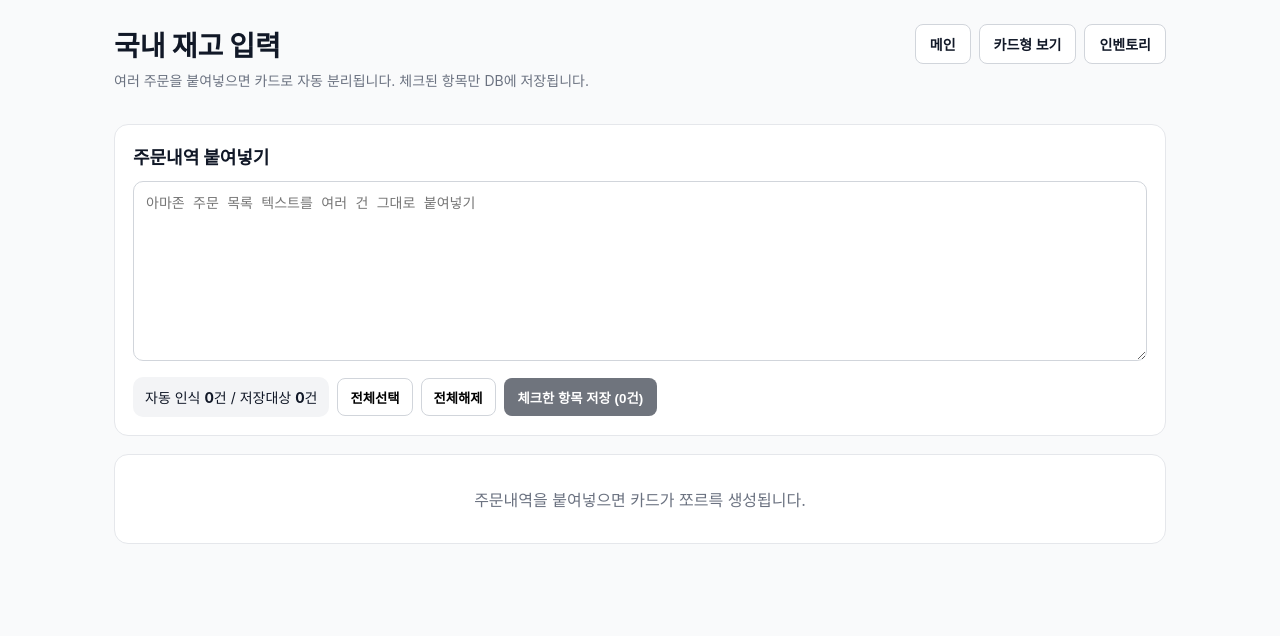
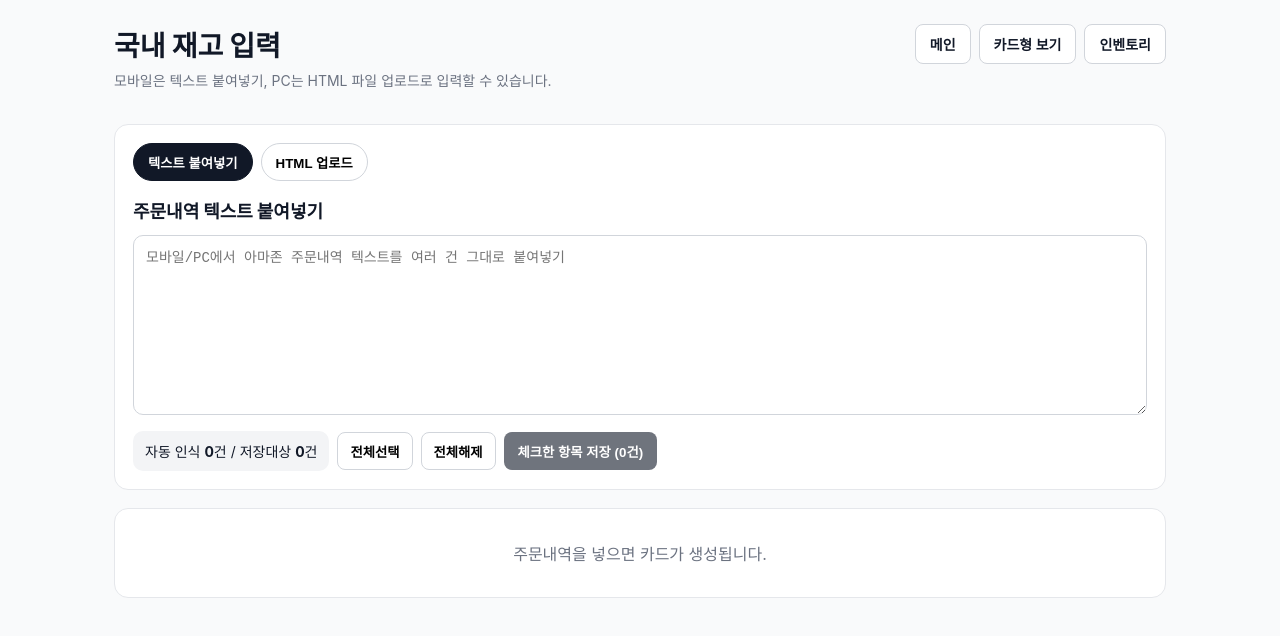
Before and after one commit to ddogagak/shipping, a Next.js app in the folder web/: page /domestic-inventory-input in a window 1280 px wide. Shown: the top 636 px of the page. Built offline with nearby package versions, Linux system fonts and the light colour scheme.

Commit message:
Update page.tsx

```diff
--- a/web/src/app/domestic-inventory-input/page.tsx
+++ b/web/src/app/domestic-inventory-input/page.tsx
@@ -26,17 +26,24 @@ type PreviewItem = {
   saved?: boolean;
 };
 
+type InputMode = "text" | "html";
+
 const statusList: InventoryStatus[] = ["입고전", "입고완료", "판매중", "판매완료", "보류"];
 const typeList = ["아크릴", "지류", "뱃지", "피규어", "키링", "기타"];
 const seriesList = ["헌터헌터", "귀멸의칼날", "나의히어로아카데미아", "프리렌", "진격의거인", "기타"];
 
 export default function DomesticInventoryInputPage() {
+  const [inputMode, setInputMode] = useState<InputMode>("text");
   const [rawText, setRawText] = useState("");
+  const [htmlText, setHtmlText] = useState("");
   const [items, setItems] = useState<PreviewItem[]>([]);
   const [saveMessage, setSaveMessage] = useState("");
   const [isSaving, setIsSaving] = useState(false);
 
-  const parsedItems = useMemo(() => parseAmazonOrders(rawText), [rawText]);
+  const parsedItems = useMemo(() => {
+    if (inputMode === "html") return parseAmazonHtml(htmlText);
+    return parseAmazonOrders(rawText);
+  }, [inputMode, rawText, htmlText]);
 
   useEffect(() => {
     setItems(parsedItems);
@@ -44,7 +51,11 @@ export default function DomesticInventoryInputPage() {
 
   const checkedCount = items.filter((item) => item.checked && !item.saved).length;
 
-  const updateItem = (localId: string, field: keyof PreviewItem, value: string | boolean) => {
+  const updateItem = (
+    localId: string,
+    field: keyof PreviewItem,
+    value: string | boolean
+  ) => {
     setItems((prev) =>
       prev.map((item) => {
         if (item.local_id !== localId) return item;
@@ -66,6 +77,14 @@ export default function DomesticInventoryInputPage() {
 
   const toggleAll = (checked: boolean) => {
     setItems((prev) => prev.map((item) => ({ ...item, checked })));
+  };
+
+  const handleHtmlFile = async (file?: File) => {
+    if (!file) return;
+
+    const text = await file.text();
+    setInputMode("html");
+    setHtmlText(text);
   };
 
   const saveSelected = async () => {
@@ -115,7 +134,7 @@ export default function DomesticInventoryInputPage() {
         <div>
           <h1 style={titleStyle}>국내 재고 입력</h1>
           <p style={subTextStyle}>
-            여러 주문을 붙여넣으면 카드로 자동 분리됩니다. 체크된 항목만 DB에 저장됩니다.
+            모바일은 텍스트 붙여넣기, PC는 HTML 파일 업로드로 입력할 수 있습니다.
           </p>
         </div>
 
@@ -127,14 +146,51 @@ export default function DomesticInventoryInputPage() {
       </div>
 
       <section style={inputPanelStyle}>
-        <h2 style={panelTitleStyle}>주문내역 붙여넣기</h2>
+        <div style={modeButtonRowStyle}>
+          <button
+            type="button"
+            onClick={() => setInputMode("text")}
+            style={inputMode === "text" ? activeModeButtonStyle : modeButtonStyle}
+          >
+            텍스트 붙여넣기
+          </button>
 
+          <button
+            type="button"
+            onClick={() => setInputMode("html")}
+            style={inputMode === "html" ? activeModeButtonStyle : modeButtonStyle}
+          >
+            HTML 업로드
+          </button>
+        </div>
+
+        {inputMode === "text" ? (
+          <>
+            <h2 style={panelTitleStyle}>주문내역 텍스트 붙여넣기</h2>
             <textarea
               value={rawText}
               onChange={(e) => setRawText(e.target.value)}
-          placeholder="아마존 주문 목록 텍스트를 여러 건 그대로 붙여넣기"
+              placeholder="모바일/PC에서 아마존 주문내역 텍스트를 여러 건 그대로 붙여넣기"
               style={rawTextareaStyle}
             />
+          </>
+        ) : (
+          <>
+            <h2 style={panelTitleStyle}>아마존 주문 HTML 업로드</h2>
+            <input
+              type="file"
+              accept=".html,.htm,text/html"
+              onChange={(e) => handleHtmlFile(e.target.files?.[0])}
+              style={fileInputStyle}
+            />
+            <textarea
+              value={htmlText}
+              onChange={(e) => setHtmlText(e.target.value)}
+              placeholder="또는 HTML 내용을 직접 붙여넣기"
+              style={rawTextareaStyle}
+            />
+          </>
+        )}
 
         <div style={controlBarStyle}>
           <div style={summaryBoxStyle}>
@@ -169,7 +225,7 @@ export default function DomesticInventoryInputPage() {
 
       <section style={cardsSectionStyle}>
         {items.length === 0 ? (
-          <div style={emptyStyle}>주문내역을 붙여넣으면 카드가 쪼르륵 생성됩니다.</div>
+          <div style={emptyStyle}>주문내역을 넣으면 카드가 생성됩니다.</div>
         ) : (
           items.map((item, index) => (
             <article key={item.local_id} style={compactCardStyle}>
@@ -292,6 +348,116 @@ export default function DomesticInventoryInputPage() {
   );
 }
 
+function parseAmazonHtml(htmlText: string): PreviewItem[] {
+  if (!htmlText.trim()) return [];
+
+  const parser = new DOMParser();
+  const doc = parser.parseFromString(htmlText, "text/html");
+  const text = doc.body?.innerText ?? "";
+  const items = parseAmazonOrders(text);
+  const imageInfos = extractImageInfosFromHtml(doc);
+
+  return items.map((item, index) => {
+    const matched =
+      imageInfos.find((info) => isSameOrSimilarTitle(info.title, item.item_name)) ??
+      imageInfos[index];
+
+    return {
+      ...item,
+      image_url: matched?.imageUrl ?? item.image_url,
+      quantity: matched?.quantity ?? item.quantity,
+    };
+  });
+}
+
+function extractImageInfosFromHtml(doc: Document) {
+  const imgs = Array.from(doc.querySelectorAll("img"));
+
+  return imgs
+    .map((img) => {
+      const alt = img.getAttribute("alt")?.trim() ?? "";
+      const hires = img.getAttribute("data-a-hires")?.trim() ?? "";
+      const src = img.getAttribute("src")?.trim() ?? "";
+
+      let imageUrl = hires || src;
+
+      if (imageUrl.startsWith("//")) {
+        imageUrl = `https:${imageUrl}`;
+      }
+
+      const ancestorText = getNearbyText(img);
+      const qtyText =
+        findNearbyQuantityText(img) ??
+        ancestorText.match(/product-image__qty[\s\S]{0,50}?(\d+)/i)?.[1] ??
+        "";
+
+      const quantity = qtyText ? Number(qtyText) || 1 : 1;
+
+      return {
+        title: alt,
+        imageUrl,
+        quantity,
+        nearbyText: ancestorText,
+      };
+    })
+    .filter((info) => {
+      if (!info.title || !info.imageUrl) return false;
+
+      const text = `${info.title}\n${info.nearbyText}`;
+
+      if (!/buy it again|view your item|return items|track package|problem with order/i.test(text)) {
+        return false;
+      }
+
+      if (/nav|sprite|logo|timeline|history/i.test(info.imageUrl)) {
+        return false;
+      }
+
+      return true;
+    });
+}
+
+function getNearbyText(el: Element) {
+  let current: Element | null = el;
+  let bestText = "";
+
+  for (let i = 0; i < 8; i += 1) {
+    if (!current) break;
+
+    const text = current.textContent?.trim() ?? "";
+
+    if (text.length > bestText.length) {
+      bestText = text;
+    }
+
+    if (/buy it again|view your item|track package|return items/i.test(text)) {
+      return text;
+    }
+
+    current = current.parentElement;
+  }
+
+  return bestText;
+}
+
+function findNearbyQuantityText(el: Element) {
+  let current: Element | null = el;
+
+  for (let i = 0; i < 8; i += 1) {
+    if (!current) break;
+
+    const qty =
+      current.querySelector(".product-image__qty")?.textContent?.trim() ??
+      current.querySelector("[class*='qty']")?.textContent?.trim();
+
+    if (qty && /^\d+$/.test(qty)) return qty;
+
+    current = current.parentElement;
+  }
+
+  return "";
+}
+
 function parseAmazonOrders(rawText: string): PreviewItem[] {
   const chunks = rawText
     .split(/(?=Order placed\s*\n)/i)
@@ -299,20 +465,35 @@ function parseAmazonOrders(rawText: string): PreviewItem[] {
     .filter((chunk) => chunk.includes("Order #"));
 
   return chunks.flatMap((chunk, index) => {
-    const orderDate = chunk.match(/Order placed\s*\n\s*([A-Za-z]+\s\d{1,2},\s\d{4})/i)?.[1] ?? "";
-    const orderNumber = chunk.match(/Order #\s*([\d-]+)/i)?.[1] ?? "";
-    const totalText = chunk.match(/Total\s*\n\s*¥([\d,]+)/i)?.[1] ?? chunk.match(/Grand Total:\s*¥([\d,]+)/i)?.[1] ?? "0";
+    const orderDate =
+      chunk.match(/Order placed\s*\n\s*([A-Za-z]+\s\d{1,2},\s\d{4})/i)?.[1] ??
+      chunk.match(/ORDER PLACED\s*\n\s*([A-Za-z]+\s\d{1,2},\s\d{4})/i)?.[1] ??
+      "";
+
+    const orderNumber =
+      chunk.match(/Order #\s*([\d-]+)/i)?.[1] ??
+      chunk.match(/ORDER #\s*([\d-]+)/i)?.[1] ??
+      "";
+
+    const totalText =
+      chunk.match(/Total\s*\n\s*¥([\d,]+)/i)?.[1] ??
+      chunk.match(/TOTAL\s*\n\s*¥([\d,]+)/i)?.[1] ??
+      chunk.match(/Grand Total:\s*¥([\d,]+)/i)?.[1] ??
+      "0";
+
     const totalPrice = Number(totalText.replaceAll(",", ""));
-    const shippingText = chunk.match(/Shipping\s*&\s*Handling:\s*¥([\d,]+)/i)?.[1] ?? "0";
+
+    const shippingText =
+      chunk.match(/Shipping\s*&\s*Handling:\s*¥([\d,]+)/i)?.[1] ?? "0";
+
     const shippingFee = Number(shippingText.replaceAll(",", ""));
-
     const itemBlocks = splitItemsInOrderChunk(chunk);
 
     return itemBlocks.map((itemText, itemIndex) => {
       const itemName = extractItemName(itemText);
 
       return {
-        local_id: `${orderNumber || index}-${itemIndex}-${itemName.slice(0, 10)}`,
+        local_id: `${orderNumber || index}-${itemIndex}-${itemName.slice(0, 12)}`,
         checked: true,
         item_name: itemName,
         item_type: detectItemType(itemText),
@@ -326,7 +507,7 @@ function parseAmazonOrders(rawText: string): PreviewItem[] {
         tracking_number: "",
         image_url: "",
         quantity: extractQuantity(itemText, itemName),
-        status: detectInitialStatus(chunk),
+        status: "입고전",
         memo: "",
         raw_text: itemText,
         saved: false,
@@ -393,9 +574,11 @@ function extractItemName(text: string) {
 
   const englishTitle = lines.find((line) => {
     const lower = line.toLowerCase();
+
     if (!/[a-zA-Z]/.test(line)) return false;
     if (line.includes("¥")) return false;
     if (/^\d{3}-\d{7}-\d{7}$/.test(line)) return false;
+
     return !ignoredWords.some((word) => lower.includes(word));
   });
 
@@ -405,25 +588,28 @@ function extractItemName(text: string) {
 }
 
 function extractQuantity(text: string, itemName: string) {
-  const target = `${text}\n${itemName}`;
+  const lines = text.split("\n").map((line) => line.trim()).filter(Boolean);
 
-  const match =
-    target.match(/box\s*of\s*(\d+)/i) ||
-    target.match(/pack\s*of\s*(\d+)/i) ||
-    target.match(/set\s*of\s*(\d+)/i) ||
-    target.match(/(\d+)\s*packs?/i) ||
-    target.match(/(\d+)\s*pieces?/i) ||
-    target.match(/(\d+)\s*pcs/i) ||
-    target.match(/(\d+)\s*個入り/i) ||
-    target.match(/(\d+)\s*個セット/i) ||
-    target.match(/(\d+)\s*枚入り/i);
+  for (const line of lines) {
+    const jpMatch =
+      line.match(/個入り\s*(\d+)$/) ||
+      line.match(/パック入\s*(\d+)$/) ||
+      line.match(/枚入り\s*(\d+)$/) ||
+      line.match(/BOX商品.*?(\d+)$/) ||
+      line.match(/セット】\s*(\d+)$/);
 
-  return match ? Number(match[1]) || 1 : 1;
+    if (jpMatch) return Number(jpMatch[1]) || 1;
   }
 
-function detectInitialStatus(text: string): InventoryStatus {
-  if (/delivered/i.test(text)) return "입고완료";
-  return "입고전";
+  for (const line of lines) {
+    const enMatch =
+      line.match(/included\s*(\d+)$/i) ||
+      line.match(/box product\s*(\d+)$/i);
+
+    if (enMatch) return Number(enMatch[1]) || 1;
+  }
+
+  return 1;
 }
 
 function detectItemType(text: string) {
@@ -448,6 +634,29 @@ function detectSeriesName(text: string) {
   if (lower.includes("attack on titan") || lower.includes("shingeki") || text.includes("進撃の巨人") || text.includes("進撃") || text.includes("진격의 거인") || text.includes("진격거")) return "진격의거인";
 
   return "기타";
+}
+
+function isSameOrSimilarTitle(a: string, b: string) {
+  const na = normalizeTitle(a);
+  const nb = normalizeTitle(b);
+
+  if (!na || !nb) return false;
+  if (na.includes(nb) || nb.includes(na)) return true;
+
+  const aWords = new Set(na.split(" ").filter((word) => word.length >= 3));
+  const bWords = nb.split(" ").filter((word) => word.length >= 3);
+
+  const matched = bWords.filter((word) => aWords.has(word)).length;
+
+  return matched >= Math.min(4, bWords.length);
+}
+
+function normalizeTitle(value: string) {
+  return value
+    .toLowerCase()
+    .replace(/[^a-z0-9ぁ-んァ-ン一-龥]+/g, " ")
+    .replace(/\s+/g, " ")
+    .trim();
 }
 
 function EditableField({
@@ -504,8 +713,12 @@ const titleStyle: React.CSSProperties = { margin: 0, fontSize: 28, fontWeight: 8
 const subTextStyle: React.CSSProperties = { marginTop: 6, color: "#6b7280", fontSize: 14 };
 const linkButtonStyle: React.CSSProperties = { height: 40, padding: "0 14px", borderRadius: 8, border: "1px solid #d1d5db", background: "#fff", color: "#111827", textDecoration: "none", display: "inline-flex", alignItems: "center", fontSize: 14, fontWeight: 600 };
 const inputPanelStyle: React.CSSProperties = { border: "1px solid #e5e7eb", borderRadius: 14, padding: 18, background: "#fff", marginBottom: 18 };
+const modeButtonRowStyle: React.CSSProperties = { display: "flex", gap: 8, marginBottom: 16 };
+const modeButtonStyle: React.CSSProperties = { height: 38, padding: "0 14px", borderRadius: 999, border: "1px solid #d1d5db", background: "#fff", fontWeight: 800, cursor: "pointer" };
+const activeModeButtonStyle: React.CSSProperties = { ...modeButtonStyle, background: "#111827", color: "#fff", border: "1px solid #111827" };
 const panelTitleStyle: React.CSSProperties = { margin: "0 0 12px", fontSize: 18, fontWeight: 800 };
 const rawTextareaStyle: React.CSSProperties = { width: "100%", minHeight: 180, padding: 12, borderRadius: 10, border: "1px solid #d1d5db", fontSize: 14, lineHeight: 1.5, resize: "vertical" };
+const fileInputStyle: React.CSSProperties = { display: "block", marginBottom: 12 };
 const controlBarStyle: React.CSSProperties = { marginTop: 12, display: "flex", gap: 8, alignItems: "center", flexWrap: "wrap" };
 const summaryBoxStyle: React.CSSProperties = { padding: "10px 12px", borderRadius: 10, background: "#f3f4f6", fontSize: 14 };
 const smallButtonStyle: React.CSSProperties = { height: 38, padding: "0 12px", borderRadius: 8, border: "1px solid #d1d5db", background: "#fff", fontWeight: 700, cursor: "pointer" };
```
Lines whose indentation alone changed are shown as unchanged.
